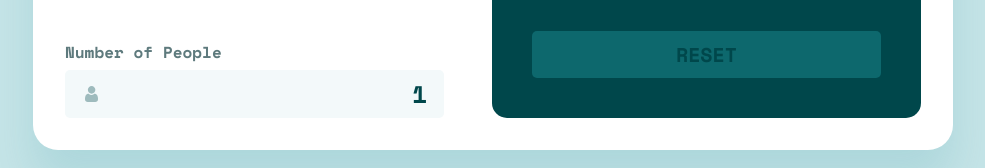
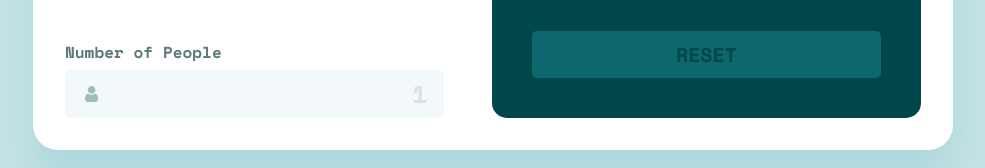
Before and after one commit to zowieerickson/react-tip-calculator-app, a React (Vite) app: page / in a window 1280 px wide. Shown: the part 534-702 px from the top of the page, without its empty margins (147-1132 px from the left). Built offline with nearby package versions, Linux system fonts and the light colour scheme.

Commit message:
change the initial value of number of people input to use a placeholder of 1

```diff
--- a/src/components/NumberOfPeople.jsx
+++ b/src/components/NumberOfPeople.jsx
@@ -16,7 +16,7 @@ export default function NumberOfPeople({ peopleCount, onStateChangePeopleCount,
                 <input
                     onChange={handlePeopleCountChange}
                     type="text"
-                    value={peopleCount}
+                    placeholder="1"
                     name=""
                     id=""
                 />
```
